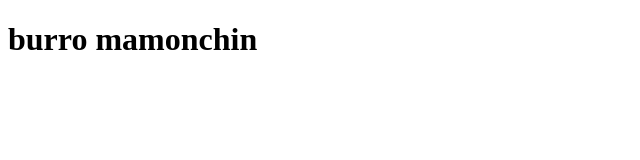
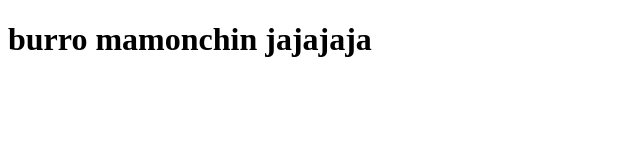
Before and after one commit to avlgith/git-hello-world, a plain HTML site: page index.html in a window 1280 px wide. Shown: the whole page, without its empty margins (0-640 px from the left). Drawn offline with Linux system fonts and the light colour scheme.

Commit message:
Se modifico el titulo nuevamente

```diff
--- a/index.html
+++ b/index.html
@@ -6,6 +6,6 @@
     <title>Demo git </title>
 </head>
 <body>
-    <h1> burro mamonchin </h1>
+    <h1> burro mamonchin  jajajaja </h1>
 </body>
 </html>
```
